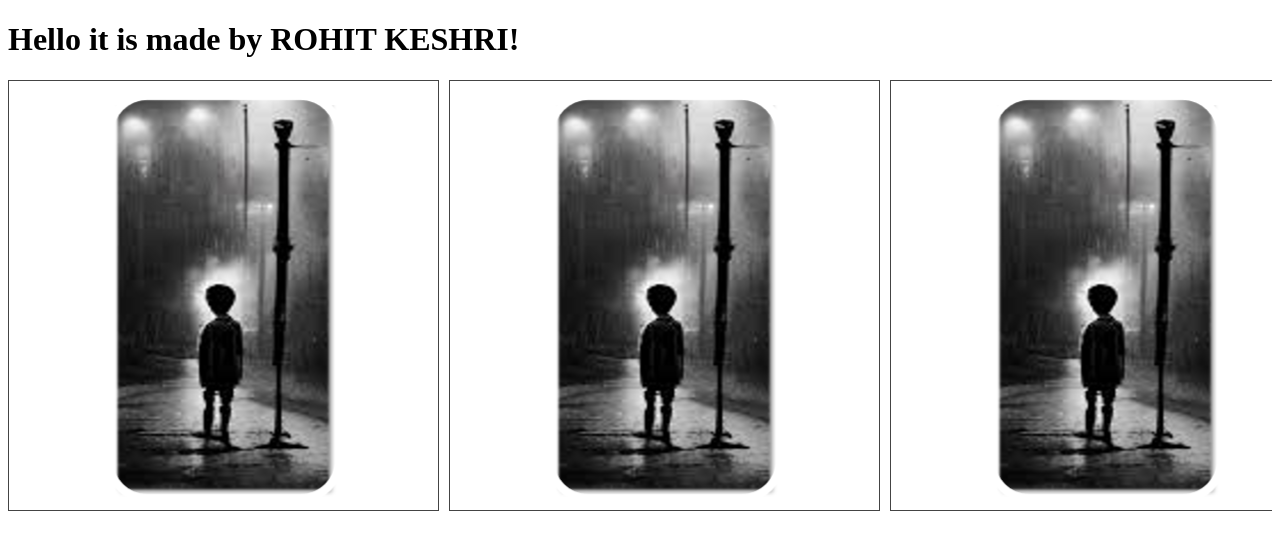
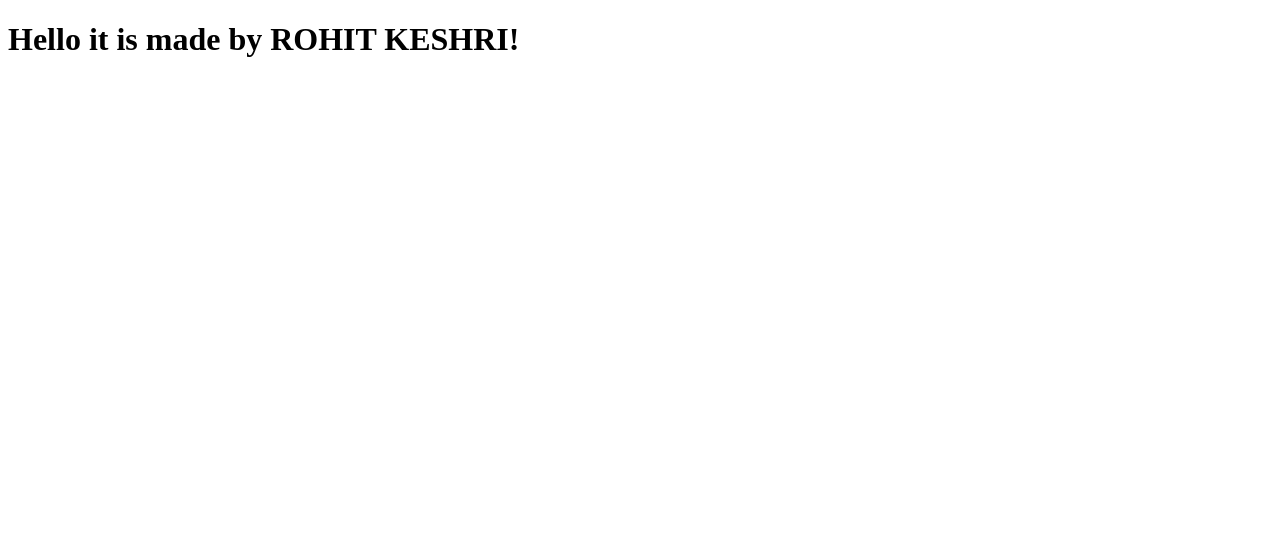
Before and after one commit to rohit-keshari/rohit-projects, a plain HTML site: page index.html in a window 1280 px wide. Drawn offline with Linux system fonts and the light colour scheme.

Commit message:
Update index.html

```diff
--- a/index.html
+++ b/index.html
@@ -22,12 +22,12 @@
 </head>
 <body>
     <h1>Hello it is made by ROHIT KESHRI!</h1>
-    <div class="box">
+<!--     <div class="box">
        <a href="#"><img src="Screenshot (7).png" alt=""></a>
        <a href="https://google.com"><img src="Screenshot (7).png" alt=""></a>
        <a href="#"><img src="Screenshot (7).png" alt=""></a>
        <a href="#"><img src="Screenshot (7).png" alt=""></a>
        <a href="https://flipcart.com"><img src="Screenshot (7).png" alt=""></a>
-    </div>
+    </div> -->
 </body>
 </html>
```
